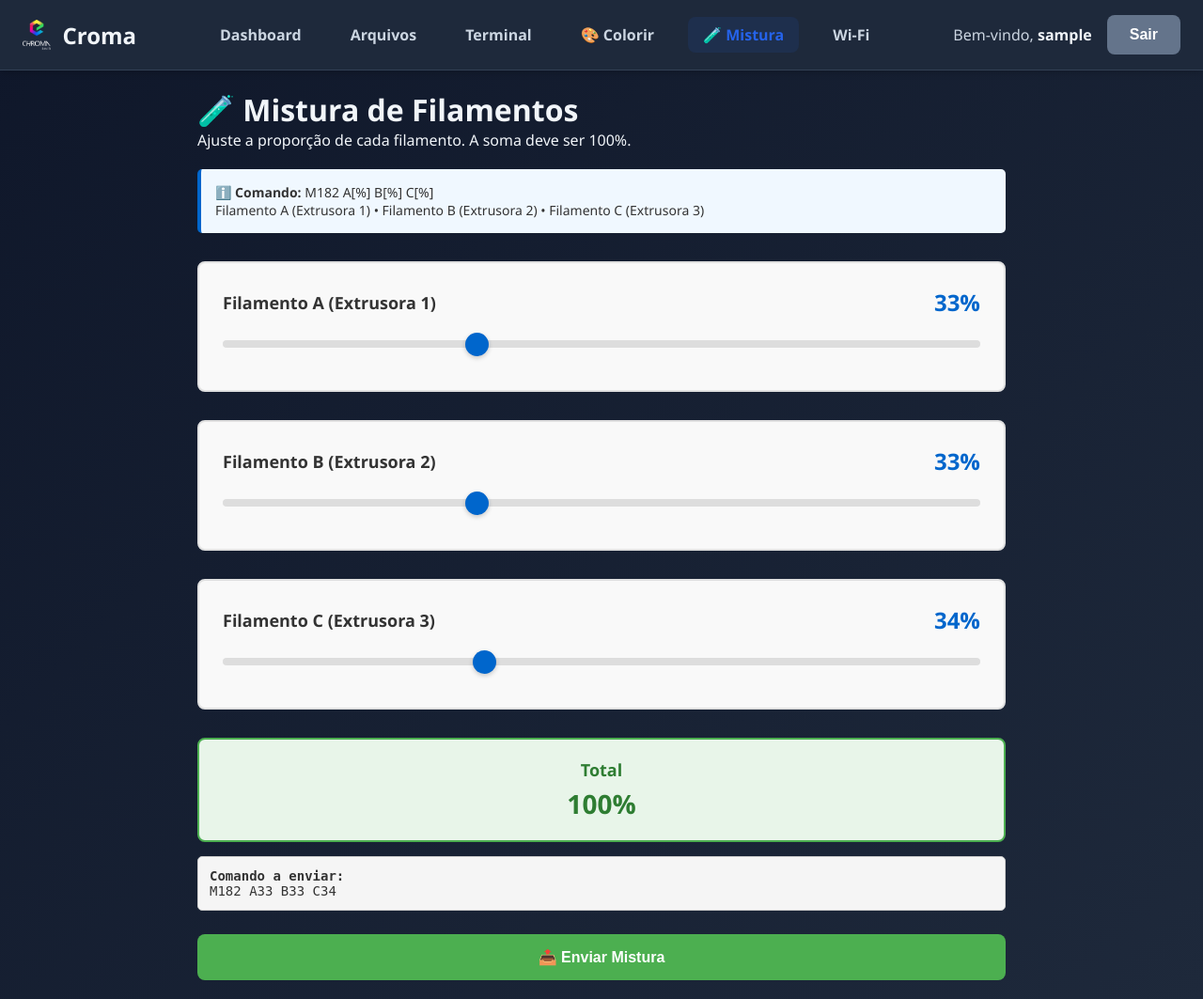
After one commit to tonymichaelb/Chromasistem, a Flask app: page /mistura in a window 1280 px wide. The commit adds this page. Shown: the whole page at 94% size. Run offline with Flask 3, Linux system fonts and the light colour scheme; the visitor is signed in with stand-in values (Sample User, id 1); some libraries are stand-ins or nearby versions.

Commit message:
🧪 Aba Mistura: M182 com 3 sliders (A/B/C) para mistura de filamentos com soma 100%

```diff
--- a/app.py
+++ b/app.py
@@ -1766,6 +1766,13 @@ def colorir():
         return redirect(url_for('login'))
     return render_template('colorir.html', username=session.get('username'))
 
+@app.route('/mistura')
+def mistura():
+    """Página de mistura de filamentos"""
+    if 'user_id' not in session:
+        return redirect(url_for('login'))
+    return render_template('mistura.html', username=session.get('username'))
+
 @app.route('/api/printer/select-brush', methods=['POST'])
 def select_brush():
     """Seleciona um pincel (extrusor T0-T18)"""
@@ -1812,6 +1819,39 @@ def get_current_brush():
         'success': True,
         'brush': current_brush
     })
+
+@app.route('/api/printer/send-mixture', methods=['POST'])
+def send_mixture():
+    """Envia comando M182 de mistura de filamentos"""
+    if 'user_id' not in session:
+        return jsonify({'success': False, 'message': 'Não autenticado'}), 401
+
+    try:
+        data = request.get_json()
+        command = data.get('command', '').strip()
+
+        if not command:
+            return jsonify({'success': False, 'message': 'Comando vazio'}), 400
+
+        # Validar que é um comando M182
+        if not command.startswith('M182'):
+            return jsonify({'success': False, 'message': 'Comando inválido. Deve ser M182'}), 400
+
+        # Enviar comando para impressora
+        response = send_gcode(command, wait_for_ok=True, timeout=10)
+
+        if response:
+            print(f"✓ Mistura enviada: {command}")
+            return jsonify({
+                'success': True,
+                'message': f'Mistura enviada: {command}',
+                'response': response
+            })
+        else:
+            return jsonify({'success': False, 'message': 'Erro ao enviar comando para impressora'}), 500
+
+    except Exception as e:
+        return jsonify({'success': False, 'message': str(e)}), 500
 
 @app.route('/api/filament/status', methods=['GET'])
 def filament_status_api():
--- a/templates/colorir.html
+++ b/templates/colorir.html
@@ -143,8 +143,7 @@
                 <a href="{{ url_for('dashboard') }}" class="nav-link">Dashboard</a>
                 <a href="{{ url_for('files') }}" class="nav-link">Arquivos</a>
                 <a href="{{ url_for('terminal') }}" class="nav-link">Terminal</a>
-                <a href="{{ url_for('colorir') }}" class="nav-link active">Colorir</a>
-                <a href="{{ url_for('wifi_page') }}" class="nav-link">Wi-Fi</a>
+                <a href="{{ url_for('colorir') }}" class="nav-link active">Colorir</a>                <a href="{{ url_for('mistura') }}" class="nav-link">🧪 Mistura</a>                <a href="{{ url_for('wifi_page') }}" class="nav-link">Wi-Fi</a>
             </div>
             <div class="nav-user">
                 <span>Bem-vindo, <strong>{{ username }}</strong></span>
--- a/templates/dashboard.html
+++ b/templates/dashboard.html
@@ -18,6 +18,7 @@
                 <a href="{{ url_for('files') }}" class="nav-link">Arquivos</a>
                 <a href="{{ url_for('terminal') }}" class="nav-link">Terminal</a>
                 <a href="{{ url_for('colorir') }}" class="nav-link">🎨 Colorir</a>
+                <a href="{{ url_for('mistura') }}" class="nav-link">🧪 Mistura</a>
                 <a href="{{ url_for('wifi_page') }}" class="nav-link">Wi-Fi</a>
             </div>
             <div class="nav-user">
--- a/templates/files.html
+++ b/templates/files.html
@@ -18,6 +18,7 @@
                 <a href="{{ url_for('files') }}" class="nav-link active">Arquivos</a>
                 <a href="{{ url_for('terminal') }}" class="nav-link">Terminal</a>
                 <a href="{{ url_for('colorir') }}" class="nav-link">🎨 Colorir</a>
+                <a href="{{ url_for('mistura') }}" class="nav-link">🧪 Mistura</a>
                 <a href="{{ url_for('wifi_page') }}" class="nav-link">Wi-Fi</a>
             </div>
             <div class="nav-user">
--- /dev/null
+++ b/templates/mistura.html
@@ -0,0 +1,399 @@
+<!DOCTYPE html>
+<html lang="pt-BR">
+<head>
+    <meta charset="UTF-8">
+    <meta name="viewport" content="width=device-width, initial-scale=1.0">
+    <title>Mistura - Chromasistem</title>
+    <link rel="stylesheet" href="{{ url_for('static', filename='css/style.css') }}">
+    <style>
+        .mistura-container {
+            max-width: 900px;
+            margin: 0 auto;
+            padding: 20px;
+        }
+
+        .info-box {
+            background: #f0f8ff;
+            border-left: 4px solid #0066cc;
+            padding: 15px;
+            border-radius: 5px;
+            margin: 20px 0;
+            font-size: 14px;
+            color: #333;
+        }
+
+        .filament-controls {
+            display: grid;
+            grid-template-columns: 1fr;
+            gap: 30px;
+            margin-top: 30px;
+        }
+
+        .filament-item {
+            background: #f9f9f9;
+            padding: 25px;
+            border-radius: 8px;
+            border: 2px solid #e0e0e0;
+        }
+
+        .filament-header {
+            display: flex;
+            justify-content: space-between;
+            align-items: center;
+            margin-bottom: 15px;
+        }
+
+        .filament-label {
+            font-size: 18px;
+            font-weight: bold;
+            color: #333;
+        }
+
+        .filament-percentage {
+            font-size: 24px;
+            font-weight: bold;
+            color: #0066cc;
+            min-width: 60px;
+            text-align: right;
+        }
+
+        .filament-slider {
+            width: 100%;
+            height: 8px;
+            border-radius: 5px;
+            background: #ddd;
+            outline: none;
+            -webkit-appearance: none;
+            appearance: none;
+            cursor: pointer;
+        }
+
+        .filament-slider::-webkit-slider-thumb {
+            -webkit-appearance: none;
+            appearance: none;
+            width: 25px;
+            height: 25px;
+            border-radius: 50%;
+            background: #0066cc;
+            cursor: pointer;
+            box-shadow: 0 2px 5px rgba(0, 0, 0, 0.2);
+        }
+
+        .filament-slider::-moz-range-thumb {
+            width: 25px;
+            height: 25px;
+            border-radius: 50%;
+            background: #0066cc;
+            cursor: pointer;
+            border: none;
+            box-shadow: 0 2px 5px rgba(0, 0, 0, 0.2);
+        }
+
+        .slider-track {
+            margin: 15px 0;
+        }
+
+        .sum-total {
+            background: #e8f5e9;
+            border: 2px solid #4caf50;
+            padding: 20px;
+            border-radius: 8px;
+            margin-top: 30px;
+            text-align: center;
+            font-size: 18px;
+            font-weight: bold;
+        }
+
+        .sum-total.valid {
+            background: #e8f5e9;
+            color: #2e7d32;
+        }
+
+        .sum-total.invalid {
+            background: #ffebee;
+            color: #c62828;
+            border-color: #f44336;
+        }
+
+        .sum-value {
+            font-size: 28px;
+            margin-top: 5px;
+        }
+
+        .send-button {
+            width: 100%;
+            margin-top: 25px;
+            padding: 15px;
+            font-size: 16px;
+            font-weight: bold;
+            color: white;
+            background: #4caf50;
+            border: none;
+            border-radius: 8px;
+            cursor: pointer;
+            transition: background 0.3s ease;
+        }
+
+        .send-button:hover:not(:disabled) {
+            background: #45a049;
+        }
+
+        .send-button:disabled {
+            background: #ccc;
+            cursor: not-allowed;
+        }
+
+        .status-message {
+            margin-top: 20px;
+            padding: 15px;
+            border-radius: 8px;
+            text-align: center;
+            font-weight: bold;
+            display: none;
+        }
+
+        .status-message.success {
+            background-color: #d4edda;
+            color: #155724;
+            border: 1px solid #c3e6cb;
+            display: block;
+        }
+
+        .status-message.error {
+            background-color: #f8d7da;
+            color: #721c24;
+            border: 1px solid #f5c6cb;
+            display: block;
+        }
+
+        .command-preview {
+            background: #f5f5f5;
+            border: 1px solid #ccc;
+            padding: 12px;
+            border-radius: 5px;
+            font-family: monospace;
+            font-size: 14px;
+            margin-top: 15px;
+            color: #333;
+            word-break: break-all;
+        }
+    </style>
+</head>
+<body class="dashboard-page">
+    <nav class="navbar">
+        <div class="nav-container">
+            <div class="nav-brand">
+                <img src="{{ url_for('static', filename='images/logo-branca.png') }}" alt="Croma Logo" class="nav-logo">
+                <span class="nav-title">Croma</span>
+            </div>
+            <div class="nav-menu">
+                <a href="{{ url_for('dashboard') }}" class="nav-link">Dashboard</a>
+                <a href="{{ url_for('files') }}" class="nav-link">Arquivos</a>
+                <a href="{{ url_for('terminal') }}" class="nav-link">Terminal</a>
+                <a href="{{ url_for('colorir') }}" class="nav-link">🎨 Colorir</a>
+                <a href="{{ url_for('mistura') }}" class="nav-link active">🧪 Mistura</a>
+                <a href="{{ url_for('wifi_page') }}" class="nav-link">Wi-Fi</a>
+            </div>
+            <div class="nav-user">
+                <span>Bem-vindo, <strong>{{ username }}</strong></span>
+                <button id="logoutBtn" class="btn btn-secondary">Sair</button>
+            </div>
+        </div>
+    </nav>
+
+    <div class="mistura-container">
+        <h1>🧪 Mistura de Filamentos</h1>
+        <p>Ajuste a proporção de cada filamento. A soma deve ser 100%.</p>
+
+        <div class="info-box">
+            <strong>ℹ️ Comando:</strong> M182 A[%] B[%] C[%]<br>
+            Filamento A (Extrusora 1) • Filamento B (Extrusora 2) • Filamento C (Extrusora 3)
+        </div>
+
+        <div class="filament-controls">
+            <!-- Filamento A -->
+            <div class="filament-item">
+                <div class="filament-header">
+                    <span class="filament-label">Filamento A (Extrusora 1)</span>
+                    <span class="filament-percentage" id="percentA">33%</span>
+                </div>
+                <div class="slider-track">
+                    <input type="range" class="filament-slider" id="sliderA" min="0" max="100" value="33">
+                </div>
+            </div>
+
+            <!-- Filamento B -->
+            <div class="filament-item">
+                <div class="filament-header">
+                    <span class="filament-label">Filamento B (Extrusora 2)</span>
+                    <span class="filament-percentage" id="percentB">33%</span>
+                </div>
+                <div class="slider-track">
+                    <input type="range" class="filament-slider" id="sliderB" min="0" max="100" value="33">
+                </div>
+            </div>
+
+            <!-- Filamento C -->
+            <div class="filament-item">
+                <div class="filament-header">
+                    <span class="filament-label">Filamento C (Extrusora 3)</span>
+                    <span class="filament-percentage" id="percentC">34%</span>
+                </div>
+                <div class="slider-track">
+                    <input type="range" class="filament-slider" id="sliderC" min="0" max="100" value="34">
+                </div>
+            </div>
+        </div>
+
+        <!-- Total -->
+        <div class="sum-total valid" id="sumTotal">
+            Total
+            <div class="sum-value" id="sumValue">100%</div>
+        </div>
+
+        <!-- Preview do comando -->
+        <div class="command-preview">
+            <strong>Comando a enviar:</strong><br>
+            <span id="commandPreview">M182 A33 B33 C34</span>
+        </div>
+
+        <!-- Botão Enviar -->
+        <button class="send-button" id="sendBtn">📤 Enviar Mistura</button>
+
+        <!-- Status Message -->
+        <div class="status-message" id="statusMessage"></div>
+    </div>
+
+    <script>
+        const sliderA = document.getElementById('sliderA');
+        const sliderB = document.getElementById('sliderB');
+        const sliderC = document.getElementById('sliderC');
+        const percentA = document.getElementById('percentA');
+        const percentB = document.getElementById('percentB');
+        const percentC = document.getElementById('percentC');
+        const sumTotal = document.getElementById('sumTotal');
+        const sumValue = document.getElementById('sumValue');
+        const commandPreview = document.getElementById('commandPreview');
+        const sendBtn = document.getElementById('sendBtn');
+        const statusMessage = document.getElementById('statusMessage');
+
+        function updateDisplay() {
+            const a = parseInt(sliderA.value);
+            const b = parseInt(sliderB.value);
+            const c = parseInt(sliderC.value);
+            const sum = a + b + c;
+
+            // Atualizar percentuais
+            percentA.textContent = a + '%';
+            percentB.textContent = b + '%';
+            percentC.textContent = c + '%';
+
+            // Atualizar total
+            sumValue.textContent = sum + '%';
+
+            // Validação
+            if (sum === 100) {
+                sumTotal.classList.remove('invalid');
+                sumTotal.classList.add('valid');
+                sendBtn.disabled = false;
+            } else {
+                sumTotal.classList.add('invalid');
+                sumTotal.classList.remove('valid');
+                sendBtn.disabled = true;
+            }
+
+            // Preview do comando
+            commandPreview.textContent = `M182 A${a} B${b} C${c}`;
+        }
+
+        // Apenas um slider pode ser ajustado por vez
+        // Os outros se adaptam para manter o total em 100%
+        function distributePercentages(changedSlider) {
+            const sliders = [sliderA, sliderB, sliderC];
+            const values = sliders.map(s => parseInt(s.value));
+            const changedIndex = sliders.indexOf(changedSlider);
+
+            if (changedIndex === -1) return;
+
+            // O slider que foi mudado fica com seu novo valor
+            const changed = values[changedIndex];
+            const others = sliders.filter((_, i) => i !== changedIndex);
+            const otherIndices = [0, 1, 2].filter(i => i !== changedIndex);
+
+            // Soma dos outros dois
+            let otherSum = values[otherIndices[0]] + values[otherIndices[1]];
+
+            // Se a soma do novo + outros > 100, precisamos reduzir os outros
+            if (changed > 100) {
+                changedSlider.value = 100;
+                others.forEach(s => s.value = 0);
+            } else if (changed + otherSum > 100) {
+                // Reduzir proporcionalmente os outros
+                const remaining = 100 - changed;
+                if (otherSum > 0) {
+                    const ratio = remaining / otherSum;
+                    others[0].value = Math.floor(values[otherIndices[0]] * ratio);
+                    others[1].value = 100 - changed - others[0].value;
+                } else {
+                    others[0].value = remaining / 2;
+                    others[1].value = remaining / 2;
+                }
+            }
+
+            updateDisplay();
+        }
+
+        // Event listeners
+        sliderA.addEventListener('input', () => distributePercentages(sliderA));
+        sliderB.addEventListener('input', () => distributePercentages(sliderB));
+        sliderC.addEventListener('input', () => distributePercentages(sliderC));
+
+        sendBtn.addEventListener('click', sendMixture);
+        document.getElementById('logoutBtn').addEventListener('click', logout);
+
+        function sendMixture() {
+            const a = parseInt(sliderA.value);
+            const b = parseInt(sliderB.value);
+            const c = parseInt(sliderC.value);
+
+            const command = `M182 A${a} B${b} C${c}`;
+
+            fetch('/api/printer/send-mixture', {
+                method: 'POST',
+                headers: {
+                    'Content-Type': 'application/json'
+                },
+                body: JSON.stringify({ command })
+            })
+            .then(response => response.json())
+            .then(data => {
+                if (data.success) {
+                    showMessage(`✅ Mistura enviada: ${command}`, 'success');
+                } else {
+                    showMessage(`❌ Erro: ${data.message}`, 'error');
+                }
+            })
+            .catch(error => {
+                showMessage(`❌ Erro ao enviar: ${error}`, 'error');
+            });
+        }
+
+        function showMessage(message, type) {
+            statusMessage.textContent = message;
+            statusMessage.className = `status-message ${type}`;
+            setTimeout(() => {
+                statusMessage.className = 'status-message';
+            }, 5000);
+        }
+
+        function logout() {
+            fetch('/api/logout', { method: 'POST' }).then(() => {
+                window.location.href = '/';
+            });
+        }
+
+        // Inicializar
+        updateDisplay();
+    </script>
+</body>
+</html>
--- a/templates/terminal.html
+++ b/templates/terminal.html
@@ -19,6 +19,7 @@
                 <a href="{{ url_for('files') }}" class="nav-link">Arquivos</a>
                 <a href="{{ url_for('terminal') }}" class="nav-link active">Terminal</a>
                 <a href="{{ url_for('colorir') }}" class="nav-link">🎨 Colorir</a>
+                <a href="{{ url_for('mistura') }}" class="nav-link">🧪 Mistura</a>
                 <a href="{{ url_for('wifi_page') }}" class="nav-link">Wi-Fi</a>
             </div>
             <div class="nav-user">
--- a/templates/wifi.html
+++ b/templates/wifi.html
@@ -94,6 +94,7 @@
                 <a href="{{ url_for('files') }}" class="nav-link">Arquivos</a>
                 <a href="{{ url_for('terminal') }}" class="nav-link">Terminal</a>
                 <a href="{{ url_for('colorir') }}" class="nav-link">🎨 Colorir</a>
+                <a href="{{ url_for('mistura') }}" class="nav-link">🧪 Mistura</a>
                 <a href="{{ url_for('wifi_page') }}" class="nav-link active">Wi-Fi</a>
             </div>
             <div class="nav-user">
```
